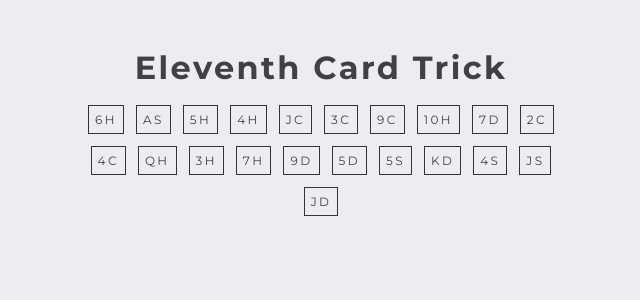
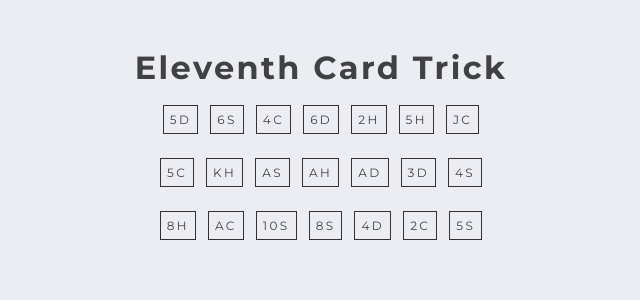
Before and after one commit to JRRGomes/eleventh-card-trick, a React (Create React App) app: page / in a window 1280 px wide. Shown: the top 300 px of the page, without its empty margins (319-959 px from the left). Built offline with nearby package versions, Linux system fonts and the light colour scheme.

Commit message:
feat: Created DeckRows component to generate the 3 diferent rows of 7 cards

```diff
--- a/src/components/Deck.js
+++ b/src/components/Deck.js
@@ -5,17 +5,23 @@ import DeckCard from './DeckCard';
 
 import '../styles/elements/_deck-container.css';
 import '../styles/elements/_deck.css';
+import DeckRows from './DeckRows';
 
 const Deck = () => {
   const shuffleDeck = shuffle(DECK);
   const twentyOneCards = shuffleDeck.slice(0,21);
 
+  const firstRow = [...twentyOneCards].splice(0,7);
+  const secondRow = [...twentyOneCards].splice(7,7);
+  const thirdRow = [...twentyOneCards].splice(14,7);
+
+  console.log(twentyOneCards)
+  console.log(firstRow)
+  console.log(secondRow)
+  console.log(thirdRow)
+
   return (
-    <div className='deck-container'>
-      {twentyOneCards.map((cardObject) => (
-        <DeckCard key={`${cardObject.suit}-${cardObject.card}`} {...cardObject} />
-      ))}
-    </div>
+    <DeckRows />
   )
 }
 
--- /dev/null
+++ b/src/components/DeckRows.js
@@ -0,0 +1,35 @@
+import { DECK } from '../util/createDeck';
+import DeckCard from './DeckCard';
+import shuffle from '../util/shuffle';
+
+
+const DeckRows = () => {
+  const shuffleDeck = shuffle(DECK);
+  const twentyOneCards = shuffleDeck.slice(0,21);
+
+  const firstRow = [...twentyOneCards].splice(0,7);
+  const secondRow = [...twentyOneCards].splice(7,7);
+  const thirdRow = [...twentyOneCards].splice(14,7);
+
+  return (
+    <>
+    <div className='deck-container'>
+      {firstRow.map((cardObject) => (
+        <DeckCard key={`${cardObject.suit}-${cardObject.card}`} {...cardObject} />
+      ))}
+    </div>
+    <div className='deck-container'>
+      {secondRow.map((cardObject) => (
+        <DeckCard key={`${cardObject.suit}-${cardObject.card}`} {...cardObject} />
+      ))}
+    </div>
+    <div className='deck-container'>
+      {thirdRow.map((cardObject) => (
+        <DeckCard key={`${cardObject.suit}-${cardObject.card}`} {...cardObject} />
+      ))}
+    </div>
+    </>
+  )
+}
+
+export default DeckRows
```
